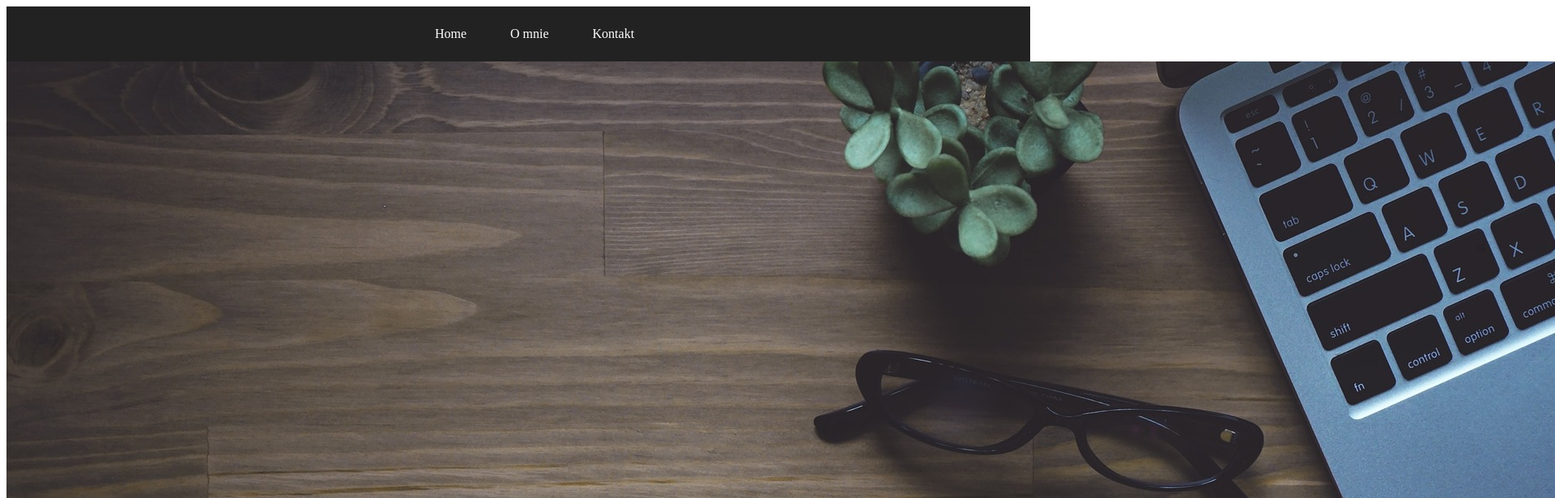
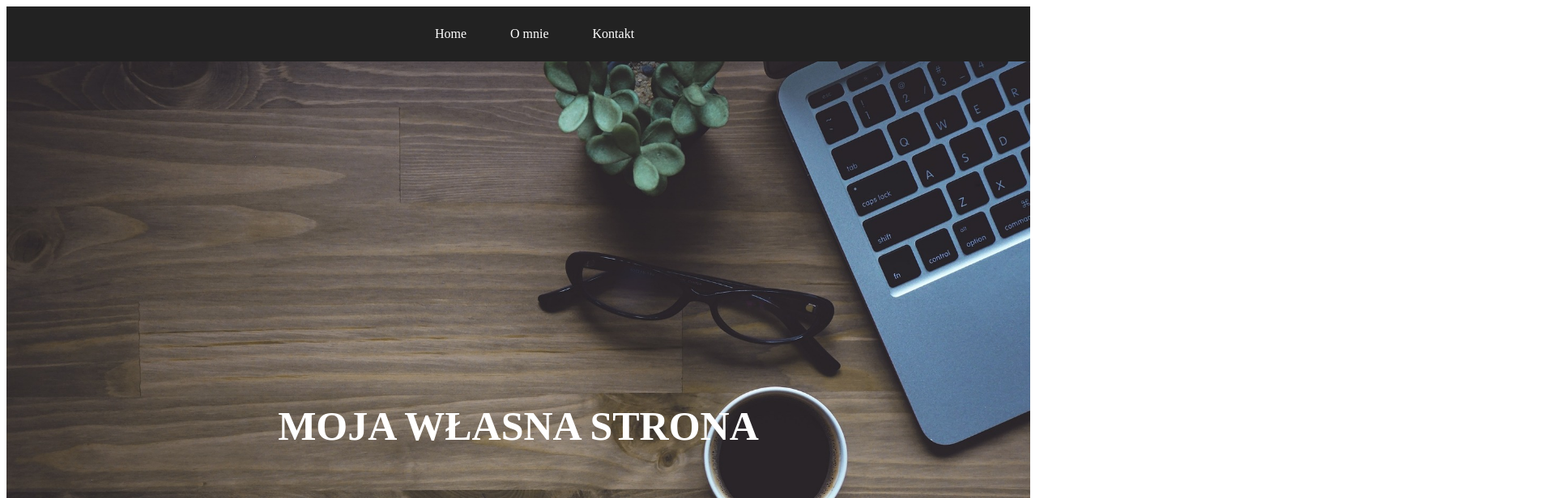
Before and after one commit to jarzo/html5-zadanie-css, a plain HTML site: page index.html in a window 1280 px wide. Shown: the top 616 px of the page at 81% size, 1920 px wide, since content can reach past the window. Drawn offline with Linux system fonts and the light colour scheme.

Commit message:
header obrazek

```diff
--- a/css/style.css
+++ b/css/style.css
@@ -1,29 +1,57 @@
-#body {
+#body
+{
 	margin: 0;
 	font-family:"Lato"sans-serif;
 }
 
 
-nav#menu {
+nav#menu
+{
 	text-align: center;
 	background-color: #222;
 }
 
-nav#menu > ul{
+nav#menu > ul
+{
 	margin: 0;
 }
 
-nav#menu > ul > li.menu-item {
+nav#menu > ul > li.menu-item
+{
 	display: inline-block;
 	padding: 25px;
 	list-style: none;
 }
 
-nav#menu > ul > li.menu-item a{
+nav#menu > ul > li.menu-item a
+{
 	text-decoration: none;
 	color: #fff;
 }
 
-nav#menu > ul > li.menu-item a:hover{
+nav#menu > ul > li.menu-item a:hover
+{
 	color: #999;
 }
+header#header
+{
+	position: relative;
+	text-align: center;
+}
+header#header > img
+{
+	width: 100%;
+}
+
+header#header h1#main-header-text
+{
+	position: absolute;
+	top: 50%;
+	margin: 0 auto;
+	left: 0;
+	right: 0;
+	color: #fff;
+	font-size: 50px;
+	font-weight: 700;
+	text-transform: uppercase;
+}
```
